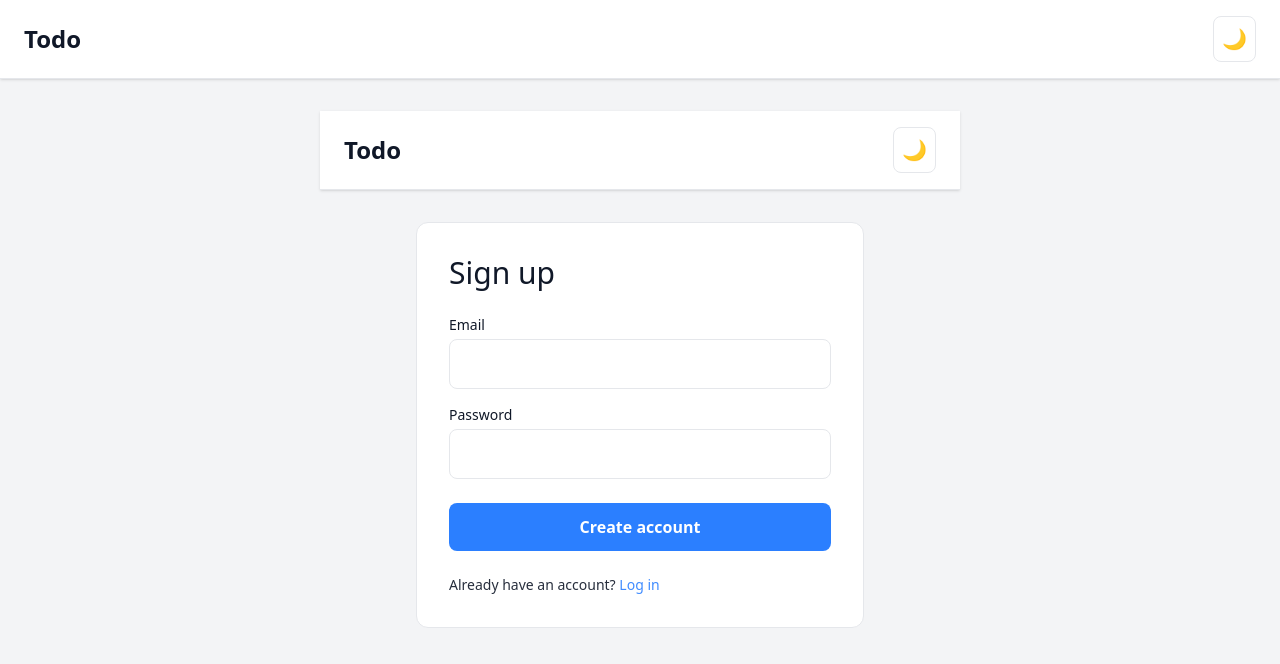
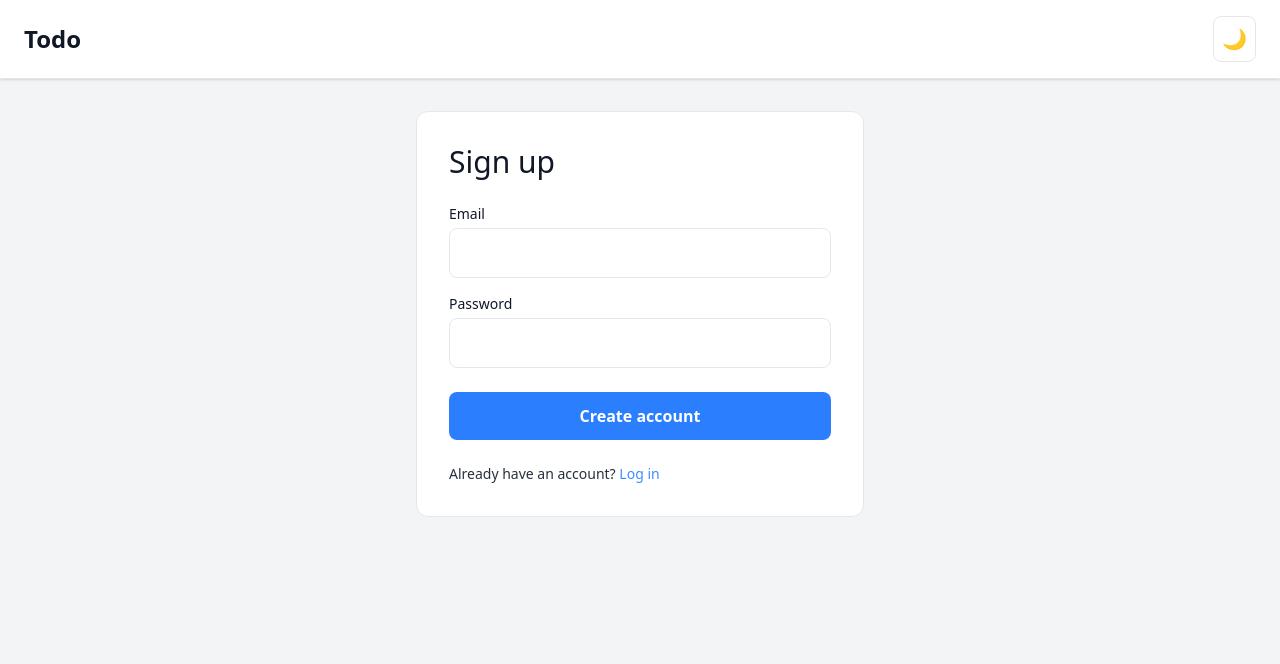
Before and after one commit to VikasKSingh05/Flux, a React (Vite) app in the folder frontend/: page /signup in a window 1280 px wide. Shown: the top 664 px of the page. Built offline with nearby package versions, Linux system fonts and the light colour scheme; no server answers.

Commit message:
fix bugs

```diff
--- a/frontend/src/pages/Login.jsx
+++ b/frontend/src/pages/Login.jsx
@@ -2,7 +2,6 @@ import { useForm } from 'react-hook-form';
 import { Link, useNavigate, useLocation } from 'react-router-dom';
 import { authApi } from '../api/auth';
 import { useAuth } from '../hooks/useAuth';
-import { Layout } from '../components/Layout';
 
 export function Login() {
   const { login } = useAuth();
@@ -32,7 +31,6 @@ export function Login() {
     'w-full px-4 py-3 rounded-lg border border-gray-200 dark:border-[#0f3460] bg-white dark:bg-[#0f3460] text-gray-900 dark:text-gray-100 text-base focus:outline-2 focus:outline-blue-500 focus:outline-offset-2';
 
   return (
-    <Layout>
     <div className="bg-white dark:bg-[#16213e] border border-gray-200 dark:border-[#0f3460] rounded-xl p-8 max-w-md mx-auto">
       <h1 className="mb-6 text-3xl text-gray-900 dark:text-gray-100">Log in</h1>
       <form onSubmit={handleSubmit(onSubmit)} className="flex flex-col gap-4">
@@ -86,6 +84,5 @@ export function Login() {
         </Link>
       </p>
     </div>
-    </Layout>
   );
 }
--- a/frontend/src/pages/Signup.jsx
+++ b/frontend/src/pages/Signup.jsx
@@ -2,7 +2,6 @@ import { useForm } from 'react-hook-form';
 import { Link, useNavigate } from 'react-router-dom';
 import { authApi } from '../api/auth';
 import { useAuth } from '../hooks/useAuth';
-import { Layout } from '../components/Layout';
 
 export function Signup() {
   const { login } = useAuth();
@@ -30,7 +29,6 @@ export function Signup() {
     'w-full px-4 py-3 rounded-lg border border-gray-200 dark:border-[#0f3460] bg-white dark:bg-[#0f3460] text-gray-900 dark:text-gray-100 text-base focus:outline-2 focus:outline-blue-500 focus:outline-offset-2';
 
   return (
-    <Layout>
     <div className="bg-white dark:bg-[#16213e] border border-gray-200 dark:border-[#0f3460] rounded-xl p-8 max-w-md mx-auto">
       <h1 className="mb-6 text-3xl text-gray-900 dark:text-gray-100">Sign up</h1>
       <form onSubmit={handleSubmit(onSubmit)} className="flex flex-col gap-4">
@@ -87,6 +85,5 @@ export function Signup() {
         </Link>
       </p>
     </div>
-    </Layout>
   );
 }
```
Lines whose indentation alone changed are shown as unchanged.
